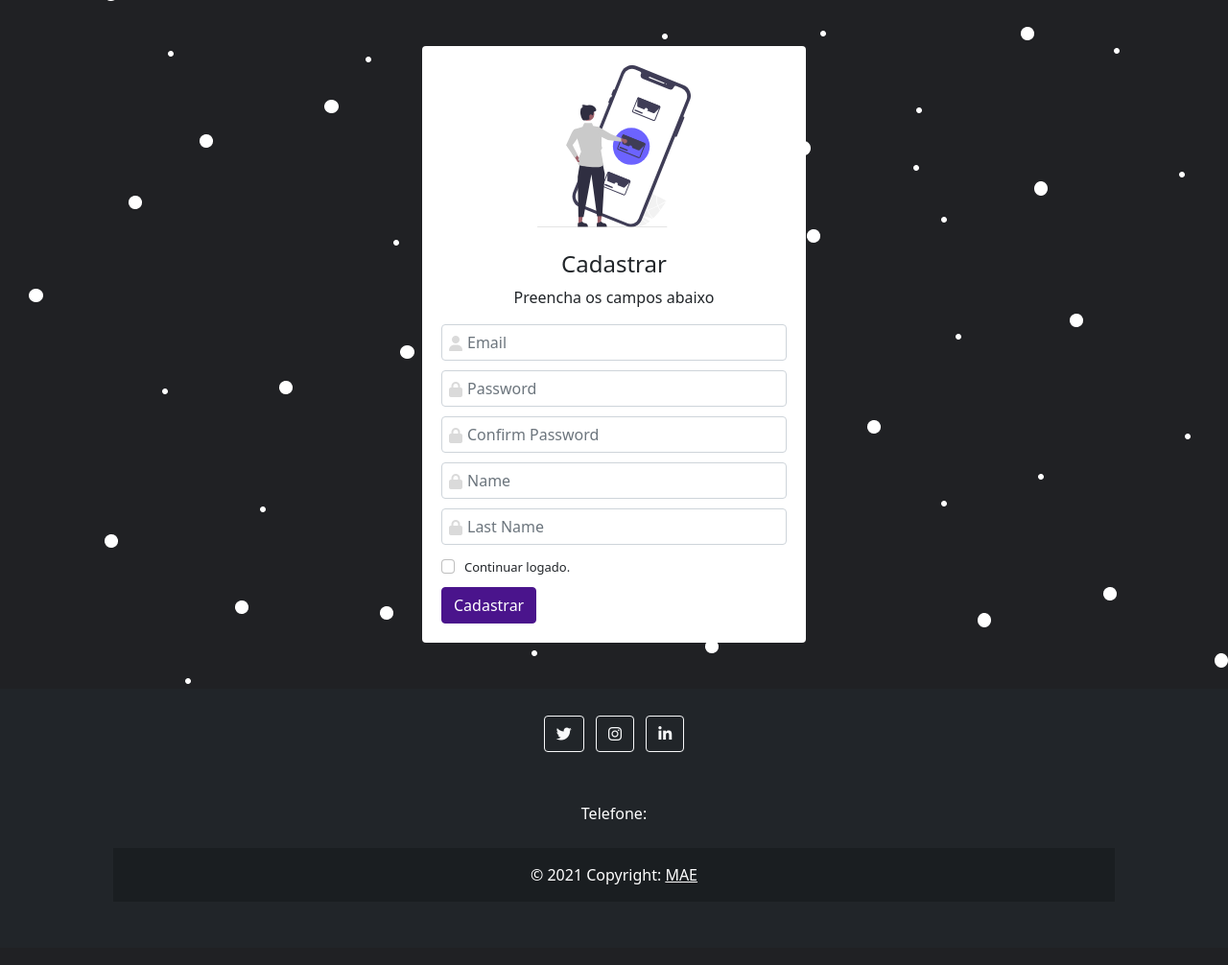
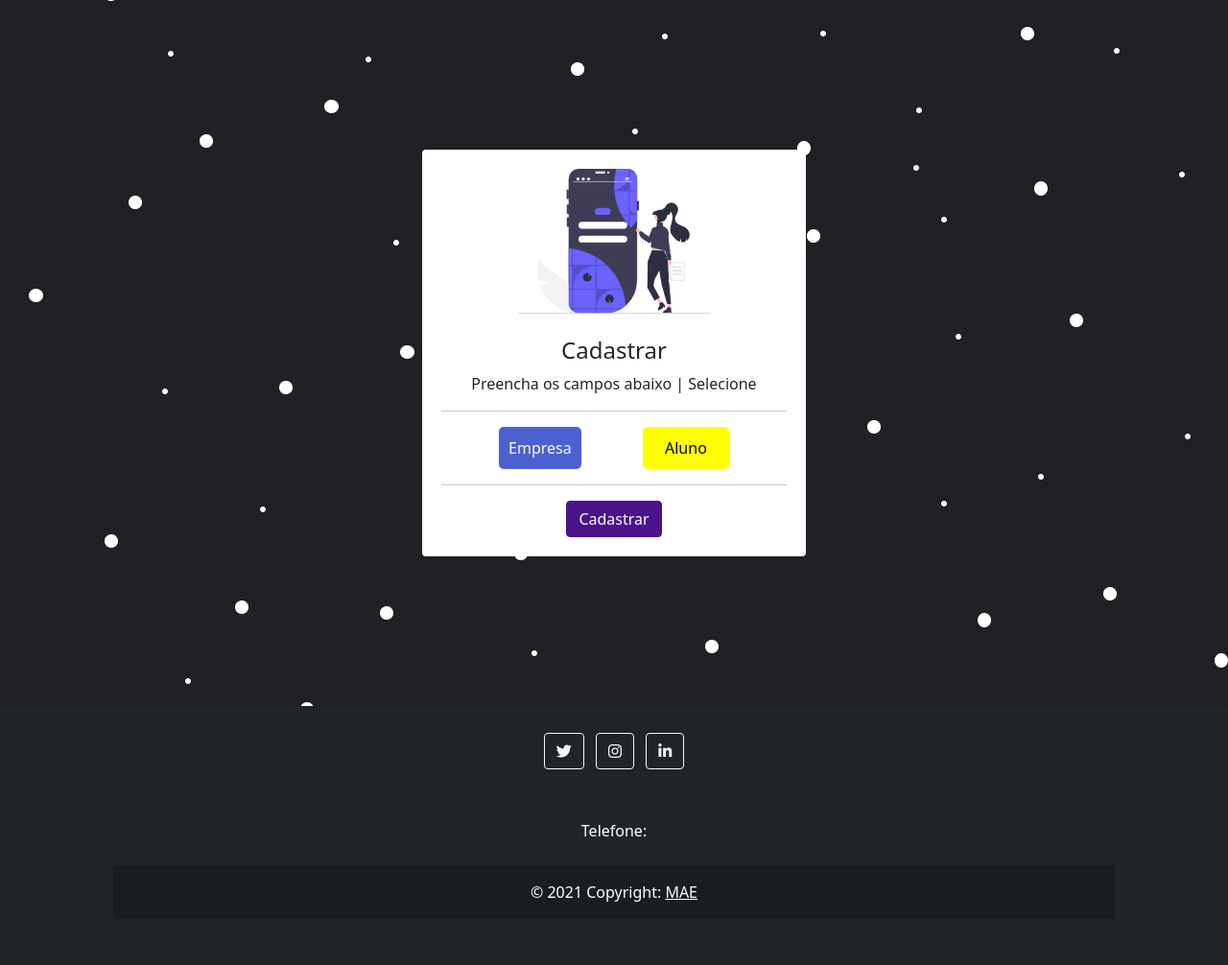
Before and after one commit to cristianoxavier/HackatonCubos, a Flask app: page /signUp in a window 1280 px wide. Shown: the part 66-1072 px from the top of the page at 96% size. Before the commit the page ends 988 px from the top, so only its background shows below. Run offline with Flask 2, Linux system fonts and the light colour scheme; some libraries are stand-ins or nearby versions.

Commit message:
Alterando e adicionando funcoes js no sign up

```diff
--- a/static/css/login_style.css
+++ b/static/css/login_style.css
@@ -2,7 +2,7 @@
 .card {
     width: 400px;
     padding: 20px;
-    border: none
+    border: none;
 }
 
 .account {
--- a/static/css/style.css
+++ b/static/css/style.css
@@ -83,11 +83,23 @@ html, body {height:100%;}
   margin:0;
   padding:0;
 }
-
-
-
+.stlBtn1, .stlBtn2 {
+  border: none;
+  border-radius: 5px;
+  padding: 10px;
+  margin-left: 30px;
+  margin-right: 30px;
+}
+.stlBtn1 {
+  background-color: #4b61d1;
+  color: #fff;
+}
+.stlBtn2 {
+  background-color: yellow;
+  width: 90px;
+}
 .geral {
-  min-height:90%;
+  min-height:80vh;
   position:relative;
   width:800px;
 }
@@ -97,6 +109,7 @@ html, body {height:100%;}
   bottom:0;
   width:100%;
 }
+
 @media only screen and (max-width: 600px) {
   .mgrl {
     width: 100%;
@@ -104,5 +117,7 @@ html, body {height:100%;}
   .rckt {
     width: 100%;
   }
-
+  .stlBtn2 {
+    margin-top: 15px;
 }
+}
--- a/templates/login.html
+++ b/templates/login.html
@@ -2,7 +2,7 @@
 {%block content%}
     <!--section to html-->
     <div class="container d-flex justify-content-center align-items-center mb-5 geral" >
-        <div class="card">
+        <div class="card mt-5">
             <div class="text-center intro"> <img src="../static/img/SVG/icon_log.svg" width="160"> <span
                     class="d-block account">Don't have account yet?</span> <span class="contact"><a
                     href="signUp.html" class="mail"> Create Account now</a></span>
--- a/templates/signUp.html
+++ b/templates/signUp.html
@@ -4,31 +4,53 @@
 
 <div class="container d-flex justify-content-center align-items-center mb-5 mt-5 geral">
     <div class="card">
-        <div class="text-center intro"> <img src="../static/img/SVG/icon_log.svg" width="160">
-        </div>
-        <div class="mt-4 text-center">
-            <h4>{%block title%}Cadastrar{%endblock%}</h4> <span>Preencha os campos abaixo</span>
-            <div class="mt-3 inputbox"> <input type="text" class="form-control" name="" placeholder="Email"> <i
-                                                                                        class="fa fa-user"></i> </div>
-            <div class="inputbox"> <input type="text" class="form-control" name="" placeholder="Password"> <i
-                                                                                   class="fa fa-lock"></i> </div>
-            <div class="inputbox"> <input type="text" class="form-control" name="" placeholder="Confirm Password"> <i
-                                                                                   class="fa fa-lock"></i> </div>
-            <div class="inputbox"> <input type="text" class="form-control" name="" placeholder="Name"> <i
-                                                                                   class="fa fa-lock"></i> </div>
-            <div class="inputbox"> <input type="text" class="form-control" name="" placeholder="Last Name"> <i
-                                                                                   class="fa fa-lock"></i> </div>
-
-        </div>
-        <div class="d-flex justify-content-between">
-            <div class="form-check"> <input class="form-check-input" type="checkbox" value="" id="flexCheckDefault">
-                <label class="form-check-label" for="flexCheckDefault"> Continuar logado. </label>
+        <form>
+            <div class="text-center intro"> <img src="../static/img/SVG/icon_signup.svg" width="200">
+            </div>
+            <div class="mt-4 text-center">
+                <h4>{%block title%}Cadastrar{%endblock%}</h4> <span>Preencha os campos abaixo | Selecione</span><hr>
+                <div class="container mb-3" id="radio_option">
+                    <input class=" stlBtn1" type="button" id="_1234" name="fav_language" onClick="mostrar('div1')" value="Empresa">
+                    <input class=" stlBtn2" type="button" id="_1235" name="fav_language" onClick="mostrar('div2')" value="Aluno">
+                </div><hr>
+                <div class=" hidden mt-3" id="div2" style="display: none;">
+                    <label>Aluno</label>
+                    <div class="mt-3 inputbox"> <input type="email" class="form-control" name="email" placeholder="Email"> </div>
+                    <div class="inputbox"> <input type="password" class="form-control" name="password" placeholder="Password">  </div>
+                    <div class="inputbox"> <input type="password" class="form-control" name="confirm_passwordpassword" placeholder="Confirm Password">  </div>
+                    <div class="inputbox"> <input type="text" class="form-control" name="cpf" placeholder="CPF">  </div>
+                    <div class="inputbox"> <input type="text" class="form-control" name="name" placeholder="Nome">  </div>
+                    <div class="inputbox"> <input type="text" class="form-control" name="lastname" placeholder="Sobrenome">  </div>
+                </div>
+                <div class=" hidden mt-3" id="div1" style="display: none;">
+                    <label>Empresa</label>
+                    <div class="mt-3 inputbox"> <input type="email" class="form-control" name="email" placeholder="Email"> </div>
+                    <div class="inputbox"> <input type="password" class="form-control" name="password" placeholder="Password">  </div>
+                    <div class="inputbox"> <input type="password" class="form-control" name="confirm_passwordpassword" placeholder="Confirm Password">  </div>
+                    <div class="inputbox"> <input type="text" class="form-control" name="cpf" placeholder="CPF">  </div>
+                    <div class="inputbox"> <input type="text" class="form-control" name="name" placeholder="Nome">  </div>
+                    <div class="inputbox"> <input type="text" class="form-control" name="lastname" placeholder="Sobrenome">  </div>
+                    <div class="inputbox"> <input type="text" class="form-control" name="username" placeholder="Username">  </div>
+                </div>
+                <div class="mt-2"> <button class="btn btn-primary btn-block">Cadastrar</button> </div>
+        </form>
             </div>
 
-        </div>
-        <div class="mt-2"> <button class="btn btn-primary btn-block">Cadastrar</button> </div>
+
     </div>
 </div>
-</div>
+<script>
+    function mostrar(id) {
+        if (document.getElementById(id).style.display !== "none") {
+            document.getElementById(id).style.display = "none";
+            return;
+        }
+        Array.from(document.getElementsByClassName("hidden")).forEach(
+            div => (div.style.display = "none")
+        );
+        document.getElementById(id).style.display = "block";
+    }
+
+</script>
 
 {%endblock%}
```
Also changed, not shown: static/img/SVG/icon_signup.svg (added).
